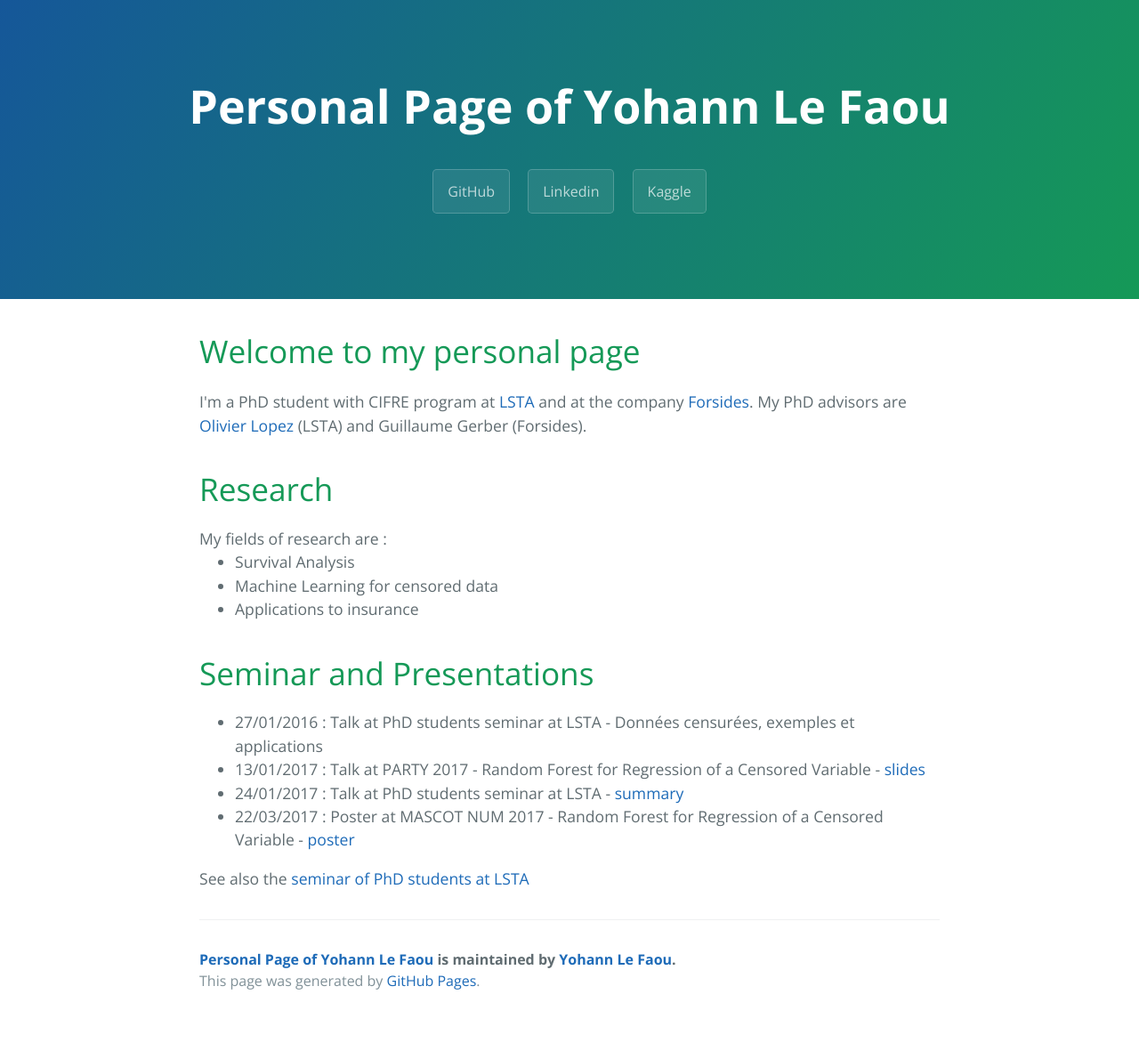
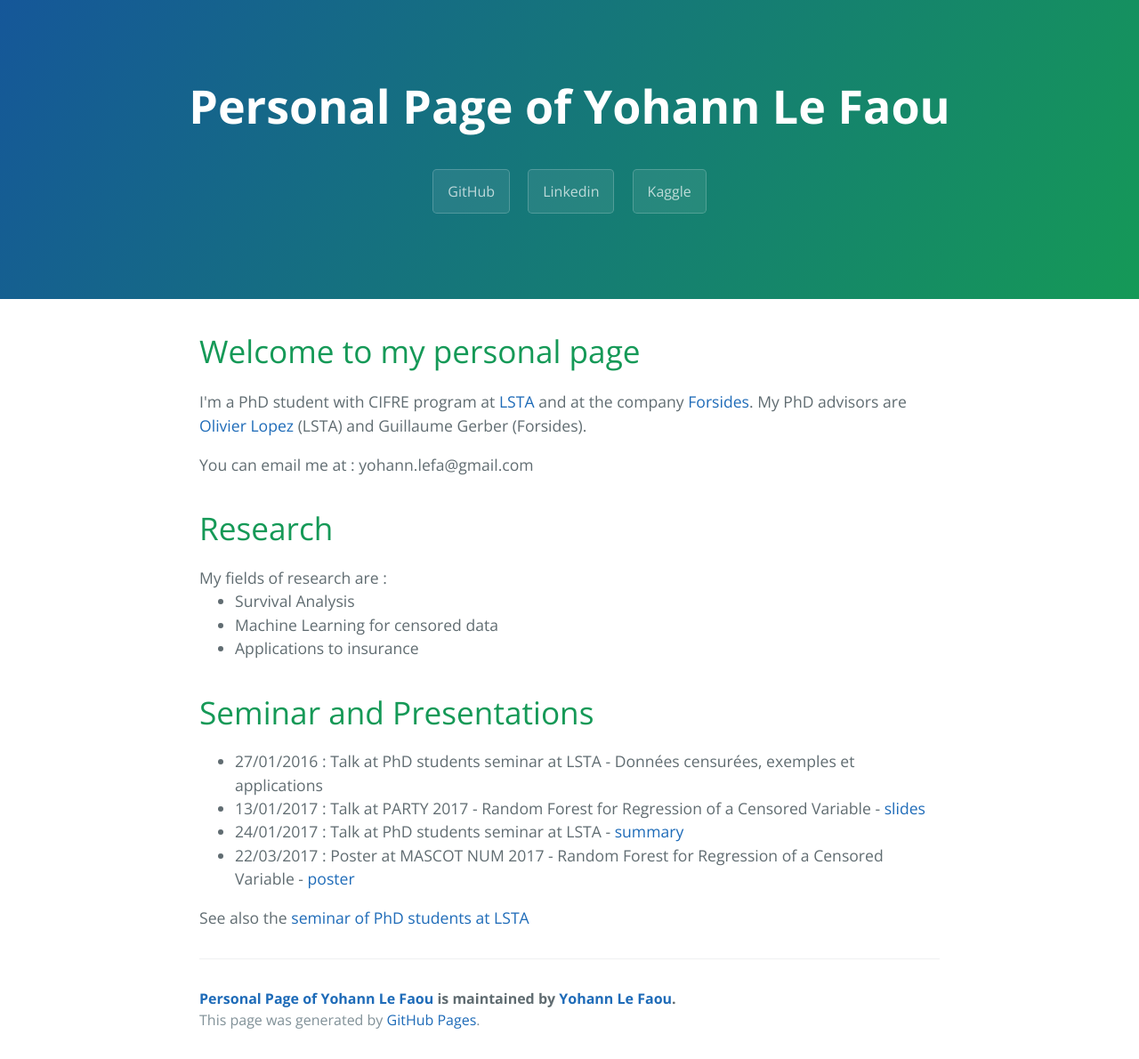
Before and after one commit to YohannLeFaou/YohannLeFaou.github.io, a Jekyll site: the page built from index.html, in a window 1280 px wide. Shown: the whole page at 89% size. Built offline with Jekyll 4.4.1, drawn with Linux system fonts in a browser that asks for light colours; the list of posts is cut into pages by our own code; before the commit the page ends 1146 px from its top, so only the background shows below that.

Commit message:
add email adress

```diff
--- a/index.html
+++ b/index.html
@@ -18,7 +18,8 @@ title: {{Personal Page of Yohann Le Faou}}
   <body>
     <div id="home">
       <h1>Welcome to my personal page</h1>
-      <p> I'm a PhD student with CIFRE program at <a href="http://www.lsta.lab.upmc.fr/">LSTA</a> and at the company <a href="http://www.forsides.fr/">Forsides</a>. My PhD advisors are <a href = "https://sites.google.com/site/olivierlopezcrest/">Olivier Lopez</a> (LSTA) and Guillaume Gerber (Forsides).</p>
+      <p>I'm a PhD student with CIFRE program at <a href="http://www.lsta.lab.upmc.fr/">LSTA</a> and at the company <a href="http://www.forsides.fr/">Forsides</a>. My PhD advisors are <a href = "https://sites.google.com/site/olivierlopezcrest/">Olivier Lopez</a> (LSTA) and Guillaume Gerber (Forsides).</p>
+      <p>You can email me at : yohann.lefa@gmail.com</p>
 
       <h1>Research</h1>
       My fields of research are :
```
